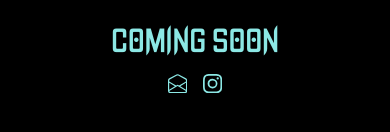
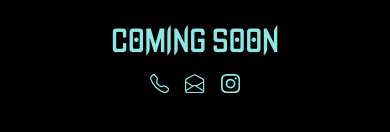
Before and after one commit to Krish2958/OpenHack, a React (Create React App) app in the folder openhack/: page / in a window 390 px wide. Shown: the part 462-594 px from the top of the page. Built offline with nearby package versions, Linux system fonts and the light colour scheme.

Commit message:
Added Phone Contact

```diff
--- a/openhack/src/App.js
+++ b/openhack/src/App.js
@@ -17,10 +17,12 @@ const App = () => {
         <h1 className='coming-soon__year'>2024</h1>
         <h3 className='coming-soon__text'>Coming Soon</h3>
         <span className='coming-soon__icon-container'>
+          <a href="tel:+917568379160" >
+            <Icon.Telephone className='coming-soon__icon' color='#8CE8E5' />
+          </a>
           <a href="mailto:info_openhack@mlvti.ac.in" target="_blank" rel="noopener noreferrer">
             <Icon.EnvelopeOpen className='coming-soon__icon' color='#8CE8E5' />
           </a>
-
           <a href="https://www.instagram.com/openhack2024/" target="_blank" rel="noopener noreferrer">
             <Icon.Instagram className='coming-soon__icon' color='#8CE8E5' />
           </a>
```
Lines whose indentation alone changed are shown as unchanged.
